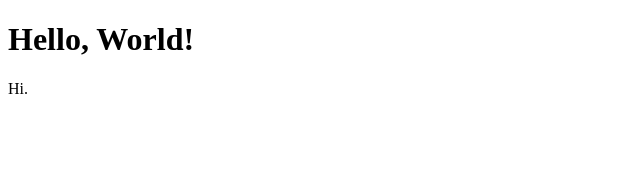
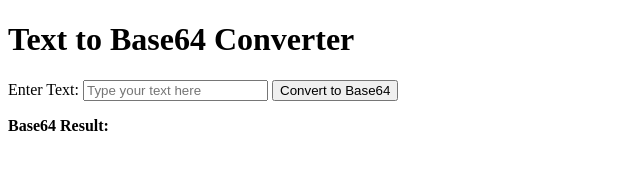
Before and after one commit to chmchmchm/base64, a plain HTML site: page index.html in a window 1280 px wide. Shown: the whole page, without its empty margins (0-640 px from the left). Drawn offline with Linux system fonts and the light colour scheme.

Commit message:
chatgpt has a go

```diff
--- a/index.html
+++ b/index.html
@@ -1,10 +1,32 @@
 <!DOCTYPE html>
 <html>
 <head>
-    <title>Hello World</title>
+    <title>Text to Base64 Converter</title>
 </head>
 <body>
-    <h1>Hello, World!</h1>
-    <p>Hi.</p>
+    <h1>Text to Base64 Converter</h1>
+
+    <div>
+        <label for="textInput">Enter Text:</label>
+        <input type="text" id="textInput" placeholder="Type your text here">
+        <button onclick="convertToBase64()">Convert to Base64</button>
+    </div>
+
+    <div>
+        <p><strong>Base64 Result:</strong></p>
+        <p id="base64Output"></p>
+    </div>
+
+    <script>
+        function convertToBase64() {
+            const textInput = document.getElementById('textInput');
+            const base64Output = document.getElementById('base64Output');
+
+            const inputText = textInput.value;
+            const base64Text = btoa(inputText); // Convert to Base64
+
+            base64Output.textContent = base64Text;
+        }
+    </script>
 </body>
 </html>
```
